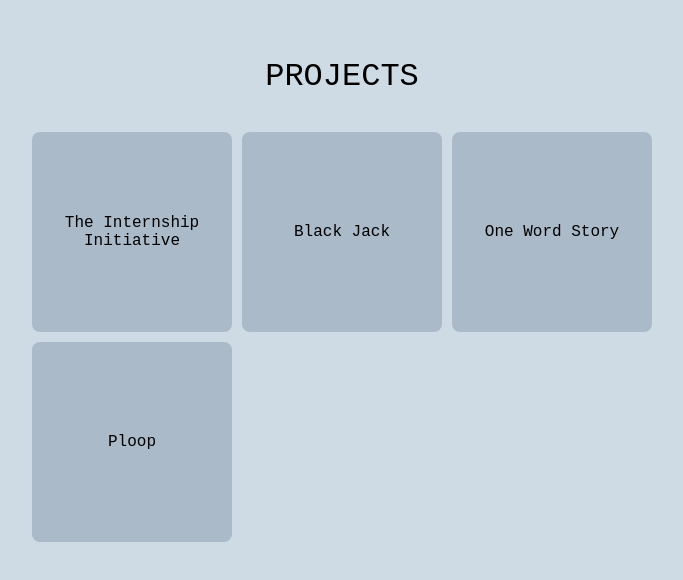
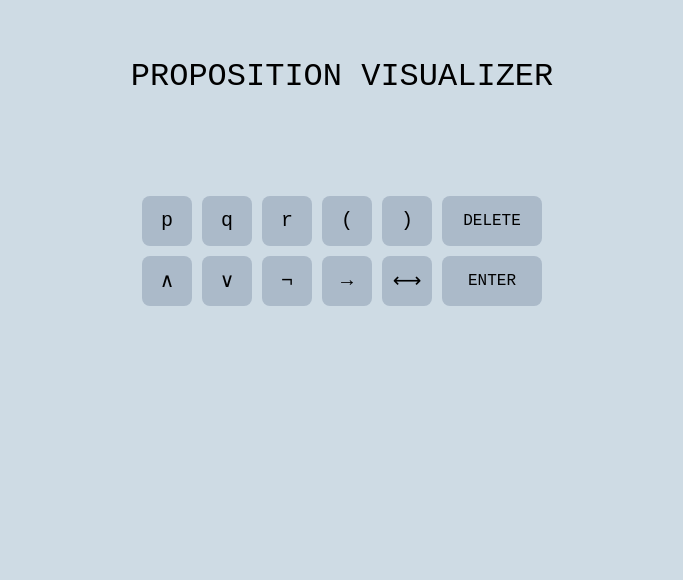
Before and after one commit to brandonlu1/b-lu, a React (Create React App) app: page /MATH190/proposition-visualizer in a window 1280 px wide. Shown: the top 580 px of the page, without its empty margins (298-981 px from the left). Built offline with nearby package versions, Linux system fonts and the light colour scheme.

Commit message:
version 1 of homepage

```diff
--- a/src/App.js
+++ b/src/App.js
@@ -2,6 +2,7 @@ import Home from "./Pages/Home";
 import {BrowserRouter as Router, Route, Routes} from 'react-router-dom';
 import BlackJack from "./Pages/Blackjack";
 import Tii from "./Pages/Tii";
+import PropositionVisualizer from "./Pages/Discrete_Mathematics/PropositionVisualizer";
 
 function App() {
   return (
@@ -10,6 +11,7 @@ function App() {
       <Route exact path="/home" element={<Home/>}/>
       <Route exact path="/black-jack" element={<BlackJack/>}/>
       <Route exact path="/the-internship-initiative" element={<Tii/>}/>
+      <Route exact path="/MATH190/proposition-visualizer" element={<PropositionVisualizer/>}/>
       <Route exact path="*" element={<Home/>}/>
       </Routes>
 
--- a/src/CSS/Assets/assets.css
+++ b/src/CSS/Assets/assets.css
@@ -12,7 +12,19 @@
     font-family: 'Courier New', Courier, monospace;
 }
 .split--image{
-    width:90%;
+    width:420px;
     user-select: none;
     pointer-events: none;
+    border-radius: 4px;
+    box-shadow: 0px 10px 45px 3px rgb(151, 159, 167);
 }
+
+.fr{
+    display:flex;
+    flex-direction: row;
+}
+
+.fc{
+    display: flex;
+    flex-direction: column;
+}
--- a/src/CSS/Components/projectCard.css
+++ b/src/CSS/Components/projectCard.css
@@ -1,6 +1,8 @@
 .project--card--container{
     width:200px;
+    width:630px;
     height:200px;
+    height:120px;
     background-color: hsl(211, 22%, 73%);
     border-radius: 8px;
     display: flex;
--- a/src/CSS/Pages/home.css
+++ b/src/CSS/Pages/home.css
@@ -1,20 +1,14 @@
 .home--container{
-    min-width:100vw;
+    min-width:100%;
     min-height: 100vh;
     display: flex;
     flex-direction: row;
+    justify-content: center;
     background-color: rgb(206, 219, 228);
 }
 
-.home--about--me{
-    width: 50vw;
-    display: flex;
-    flex-direction: column;
-    padding:2%;
-}
-
 .home--projects{
-    width: 100vw;
+    width:700px;
     display: flex;
     flex-direction: column;
     align-items: center;
--- /dev/null
+++ b/src/CSS/Pages/propositionVisualizer.css
@@ -0,0 +1,50 @@
+.visualizer--mapping{
+    display: flex;
+    flex-wrap: wrap;
+    max-width: 300px;
+}
+
+.proposition--key--container{
+    width:50px;
+    height:50px;
+    background-color: hsl(211, 22%, 73%);
+    border-radius: 8px;
+    display: flex;
+    flex-direction: column;
+    justify-content: center;
+    text-align: center;
+    user-select: none;
+    margin:5px;
+}
+
+.proposition--delete--container{
+    width:100px;
+    height:50px;
+    background-color: hsl(211, 22%, 73%);
+    border-radius: 8px;
+    display: flex;
+    flex-direction: column;
+    justify-content: center;
+    text-align: center;
+    user-select: none;
+    margin:5px;
+}
+
+.proposition--delete--container:hover{
+    cursor: pointer;
+    background-color: hsl(208, 19%, 68%);
+}
+
+.proposition--key--container:hover{
+    cursor: pointer;
+    background-color: hsl(208, 19%, 68%);
+}
+
+
+.proposition--key--text{
+        font-size: 1.25rem;
+        color:rgb(0, 0, 0);
+        font-weight: 100;
+        padding:3%;
+        font-family: 'Courier New', Courier, monospace;
+}
--- a/src/Pages/Blackjack.js
+++ b/src/Pages/Blackjack.js
@@ -27,7 +27,7 @@ export default function BlackJack(props){
                 <br/>
                 &emsp;&emsp;The hardest part of the project was getting started: I had
                 no idea how I would create a card game using JavaScript, or how to engineer the game logic needed. It took a bit of time to piece everything together, but implementation came quickly after I sorted everything out. In total, the app
-                took roughly two and a half weeks to complete. Right now, the only game implemented is Black Jack, but I plan on implementing more card games in the future.
+                took roughly two weeks to complete. Right now, the only game implemented is Black Jack, but I plan on implementing more card games in the future.
                 <br/>
                 <br/>
                 <strong>Technologies Used: </strong>ReactJS, Node,js, Express, MongoDB, Deck of Cards API
--- /dev/null
+++ b/src/Pages/Discrete_Mathematics/PropositionKey.js
@@ -0,0 +1,7 @@
+import "../../CSS/Pages/propositionVisualizer.css";
+export default function PropositionKey(props){
+    return(
+    <div className="proposition--key--container" id= {props.name} onClick = {props.onClick}>
+        <p className="proposition--key--text">{props.name}</p>
+    </div>)
+}
--- /dev/null
+++ b/src/Pages/Discrete_Mathematics/PropositionVisualizer.js
@@ -0,0 +1,50 @@
+import "../../CSS/Assets/page.css";
+import "../../CSS/Assets/assets.css";
+import PropositionKey from "./PropositionKey";
+import { useState } from "react";
+const propositions = [
+    {name:"p"},
+    {name:"q"},
+    {name:"r"},
+    {name:"("},
+    {name:")"},
+    {name:"∧"},
+    {name:"∨"},
+    {name:"¬"},
+    {name:"→"},
+    {name:"⟷"}
+]
+export default function PropositionVisualizer(props){
+    const [proposition, setProposition] = useState("");
+    const [termCount, setTermCount] = useState(0);
+    return(
+    <div className="home--container">
+        <div className="home--projects">
+            <p className="title2">PROPOSITION VISUALIZER</p>
+            <p className="title2">{proposition}</p>
+            <div className="fr">
+                <div className="visualizer--mapping">{propositions.map((p)=> <PropositionKey name={p.name} id = {p.name} onClick = {() => setProposition(proposition + " " + p.name)}/>)}</div>
+                <div className="fc">
+                    <div className="proposition--delete--container"><p className="title3" onClick={()=>deleteTerm()}>DELETE</p></div>
+                    <div className="proposition--delete--container"><p className="title3" onClick={()=>enter()}>ENTER</p></div>
+                </div>
+            </div>
+
+
+        </div>
+    </div>)
+
+    function deleteTerm(){
+        setProposition(proposition.substring(0,proposition.length-2));
+    }
+
+    function enter(){
+
+    }
+
+    //Creates the truth table
+    function createTable(){
+
+    }
+
+}
--- a/src/Pages/Home.js
+++ b/src/Pages/Home.js
@@ -1,26 +1,33 @@
 import "../CSS/Pages/home.css";
 import "../CSS/Assets/assets.css";
+import "../"
 import LU_IMAGE from "../Assets/IMG_4155.JPG";
 import ProjectCard from "../Components/ProjectCard";
 
 const projects = [
     {name:"The Internship Initiative", route:"/the-internship-initiative"},
     {name:"Black Jack", route:"/black-jack"},
-    {name:"One Word Story", route:"/one-word-story"},
-    {name:"Ploop", route:"/ploop"},
+    //{name:"One Word Story", route:"/one-word-story"},
+    //{name:"Ploop", route:"/ploop"},
+
 
 ]
 
 export default function Home(props){
     return(
     <div className="home--container">
-        {/* <div className="home--about--me">
-            <p className="title2">ABOUT ME</p>
+
+        <div className="home--projects">
+        <p className="title2">ABOUT ME</p>
             <img src = {LU_IMAGE} alt = "BRANDON LU" className="split--image"/>
-
-
-        </div> */}
-        <div className="home--projects">
+            <div className="">
+                <p className="title3">
+                    <br/>
+                    &emsp;&emsp;Hi, I'm Brandon. I am currently a first year student studying Computer Science at RIT.
+                    I am currently interested in web development, but I plan on exploring all sorts of fields.
+                    Feel free to look at some of my previous projects below or check me out on <a href="https://github.com/brandonlu1">Github</a> or <a href="https://www.linkedin.com/in/brandon-lu-b6079b163/">LinkedIn</a>.
+                 </p>
+            </div>
             <p className="title2">PROJECTS</p>
             <div className="home--mapping">{projects.map((project)=> <ProjectCard name={project.name} route={project.route}/>)}</div>
 
```
Also changed, not shown: src/Pages/BlackJackSnippet.js (+133 -0 lines).
